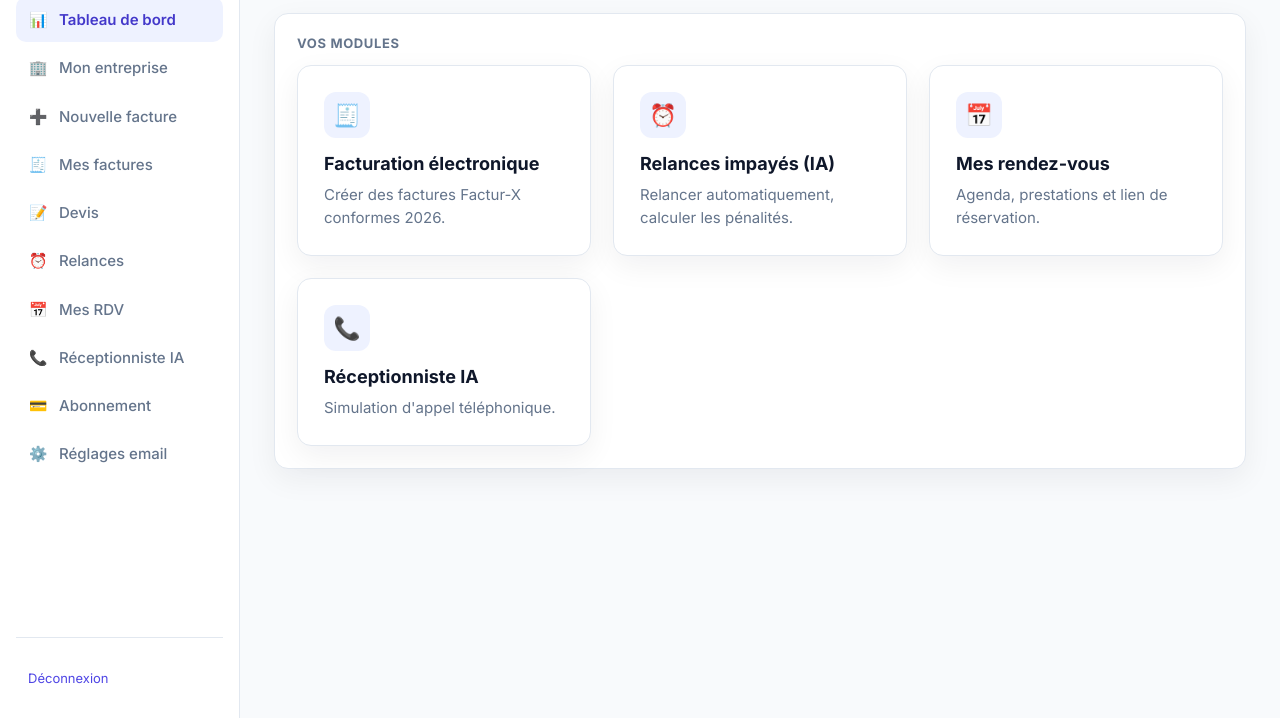
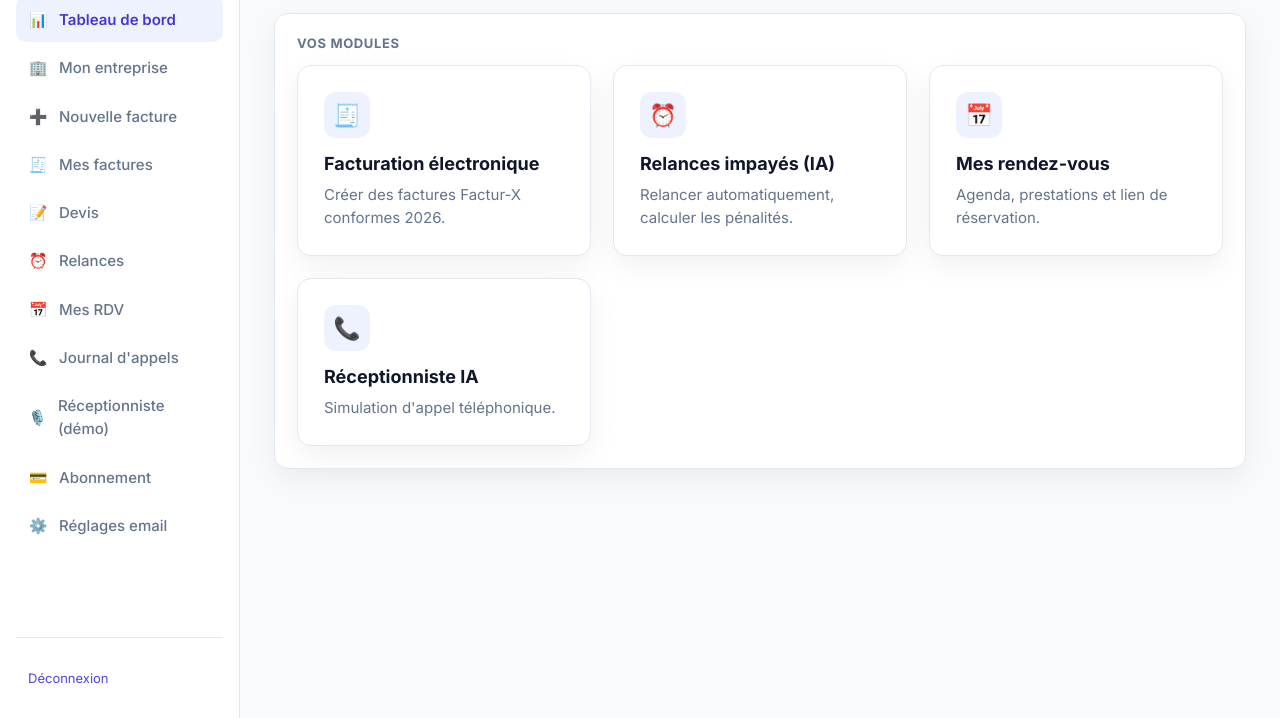
Before and after one commit to damien-marliere/arteo, a website: page public/dashboard.html in a window 1280 px wide. Shown: the part 82-800 px from the top of the page. Drawn offline with Linux system fonts and the light colour scheme; no server answers.

Commit message:
Update dashboard.html

```diff
--- a/public/dashboard.html
+++ b/public/dashboard.html
@@ -18,7 +18,8 @@
     <a class="nav-link" href="/app/quotes"><span class="i">📝</span> Devis</a>
     <a class="nav-link" href="/app/dunning"><span class="i">⏰</span> Relances</a>
     <a class="nav-link" href="/app/rdv"><span class="i">📅</span> Mes RDV</a>
-    <a class="nav-link" href="/receptionist" target="_blank"><span class="i">📞</span> Réceptionniste IA</a>
+    <a class="nav-link" href="/app/calls"><span class="i">📞</span> Journal d'appels</a>
+    <a class="nav-link" href="/receptionist" target="_blank"><span class="i">🎙️</span> Réceptionniste (démo)</a>
     <a class="nav-link" href="/app/abonnement"><span class="i">💳</span> Abonnement</a>
     <a class="nav-link" href="/app/settings"><span class="i">⚙️</span> Réglages email</a>
     <div class="spacer"></div>
```
